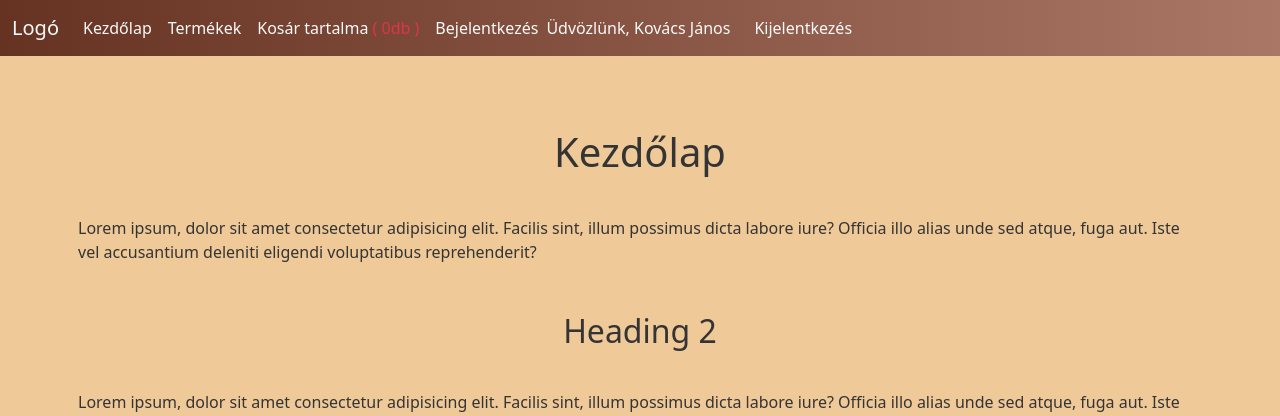
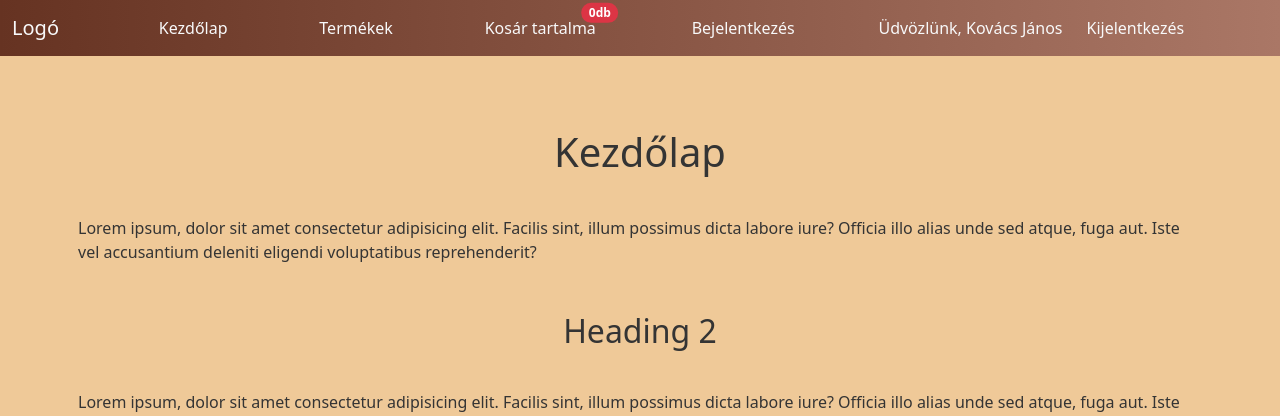
Before and after one commit to TKorsos/php-webshopszeru, a PHP site: page /index.php in a window 1280 px wide. Shown: the top 416 px of the page. Run offline with PHP 8.4, Linux system fonts and the light colour scheme; a user stored in the database is signed in.

Commit message:
kosar-tartalom-badge

```diff
--- a/nav.php
+++ b/nav.php
@@ -7,7 +7,7 @@
             <span class="navbar-toggler-icon"></span>
         </button>
         <div class="collapse navbar-collapse" id="navbarNav">
-            <ul class="navbar-nav">
+            <ul class="navbar-nav d-lg-flex flex-lg-row justify-content-lg-evenly w-100">
                 <li class="nav-item">
                     <a class="nav-link link-light" href="index.php">Kezdőlap</a>
                 </li>
@@ -15,11 +15,17 @@
                     <a class="nav-link link-light" href="termekek.php">Termékek</a>
                 </li>
                 <li class="nav-item">
-                    <a class="nav-link link-light" href="kosar.php">Kosár tartalma<?php
-                    if (count($_SESSION["kosar"]) > 0) {
-                        echo '<span class="text-danger"> ( ' . array_sum($_SESSION["kosar"]) . 'db )</span>';
-                    }
-                    ?></a>
+                    <a class="nav-link link-light" href="kosar.php">
+                        <span class="position-relative pt-1 pe-1">Kosár tartalma
+                            <?php
+                                echo '<span class="position-absolute top-0 start-100 translate-middle badge rounded-pill bg-danger">';
+                                    if (count($_SESSION["kosar"]) > 0) {
+                                        echo array_sum($_SESSION["kosar"]) . 'db';
+                                    }
+                                echo '</span>';
+                            ?>
+                        </span>
+                    </a>
                 </li>
                 <li class="nav-item">
                     <a class="nav-link link-light" href="#exampleModal" data-bs-toggle="modal">Bejelentkezés</a>
```
